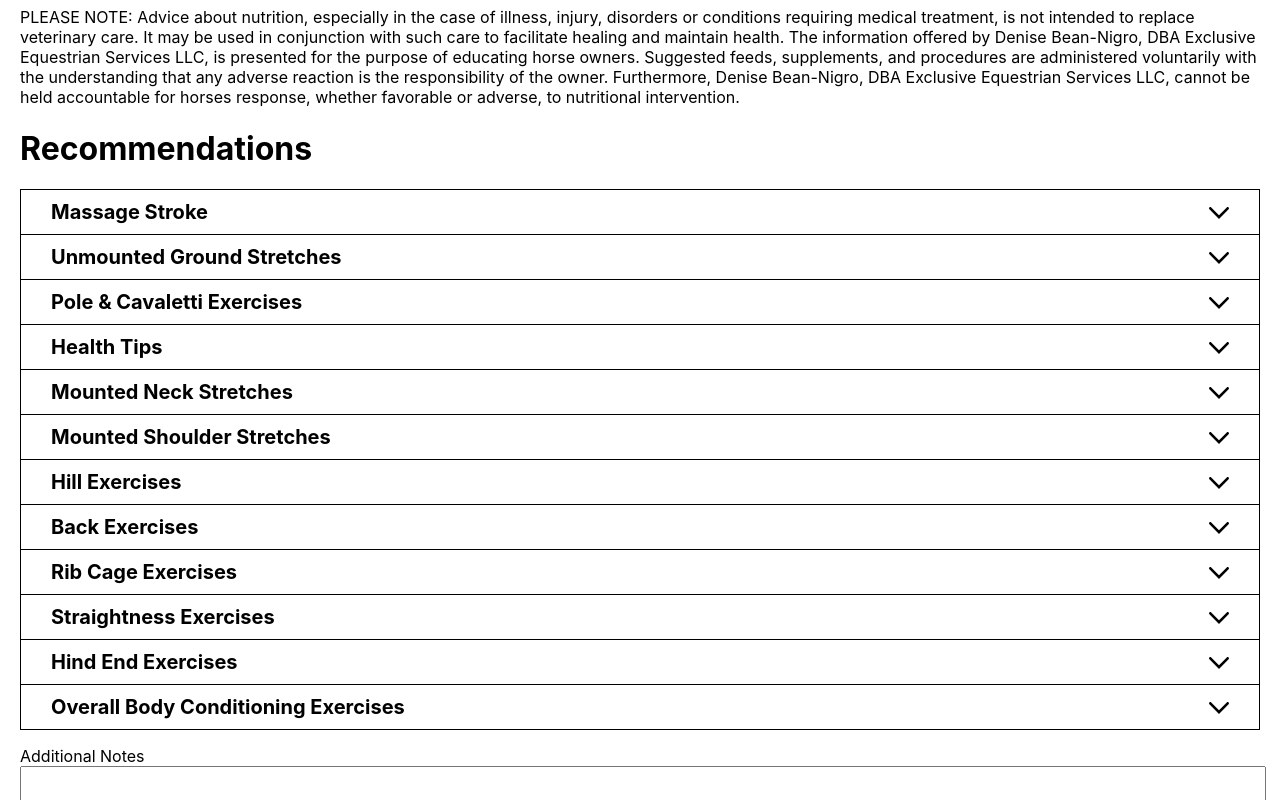
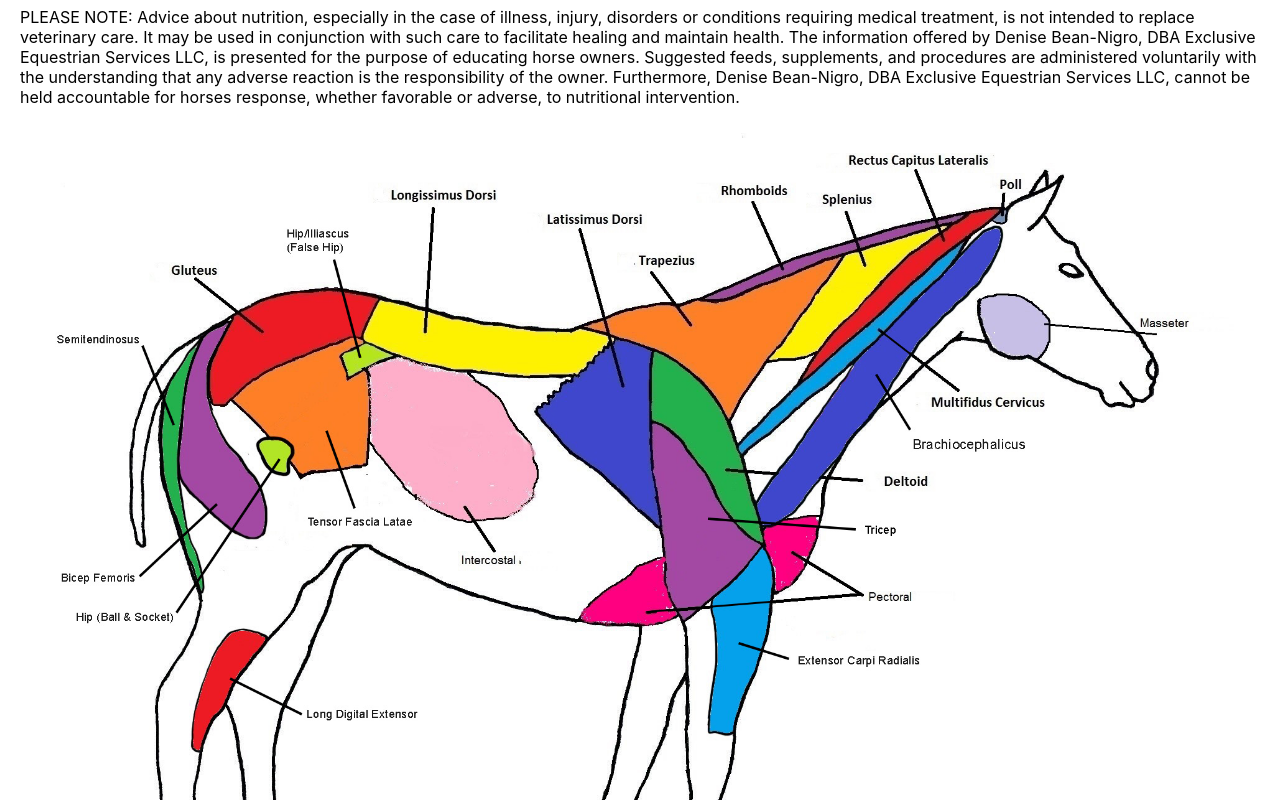
Before and after one commit to amunro15/eq-massage-therapy, a React (Create React App) app: page / in a window 1280 px wide. Shown: the part 3280-4080 px from the top of the page. Built offline with nearby package versions, Linux system fonts and the light colour scheme.

Commit message:
Add HorseImage

```diff
--- a/custom.d.ts
+++ b/custom.d.ts
@@ -2,3 +2,9 @@ declare module '*.svg' {
   const content: React.FunctionComponent<React.SVGAttributes<SVGElement>>;
   export default content;
 }
+
+declare module '*.png';
+
+declare module '*.jpeg';
+
+declare module '*.jpg';
--- a/src/App.tsx
+++ b/src/App.tsx
@@ -10,6 +10,7 @@ import { Heading, HeadingType } from './components/Heading';
 import { Paragraph } from './components/Paragraph';
 import { Form } from './components/Form';
 import { Footer } from './components/Footer';
+import { HorseMapImage } from './components/HorseMapImage';
 
 const App = () => {
   return (
@@ -86,6 +87,9 @@ const App = () => {
           Equestrian Services LLC, cannot be held accountable for horses response, whether favorable
           or adverse, to nutritional intervention.
         </Paragraph>
+
+        <HorseMapImage />
+
         <Heading type={HeadingType.H1}>Recommendations</Heading>
         <Recommendations />
         <Footer />
--- /dev/null
+++ b/src/components/HorseMapImage/index.tsx
@@ -0,0 +1,12 @@
+import './styles.scss';
+
+import React from 'react';
+import horse_map from '../../assets/horse_map.jpg';
+
+export const HorseMapImage = () => {
+  return (
+    <div className="eq-horse_map_image">
+      <img src={horse_map} alt="Map of horse muscles" />
+    </div>
+  );
+};
--- /dev/null
+++ b/src/components/HorseMapImage/styles.scss
@@ -0,0 +1,5 @@
+.eq-horse_map_image {
+  img {
+    width: 100%;
+  }
+}
--- a/src/components/RecommendationCategory/index.tsx
+++ b/src/components/RecommendationCategory/index.tsx
@@ -9,7 +9,6 @@ import { If } from '../If/index.tsx';
 import { Option } from '../../data/exerciseCategories.ts';
 import { exerciseCategoryOptions } from '../../data/exerciseCategoryOptions.ts';
 import { exerciseData } from '../../data/exerciseData.ts';
-// import dropdown from '../../assets/icons/dropdown.svg';
 import dropdown from '../../assets/icons/dropdown.svg';
 
 import { classname } from '../../helpers/classname.tsx';
```
Also changed, not shown: src/assets/horse_map.jpg (added).
